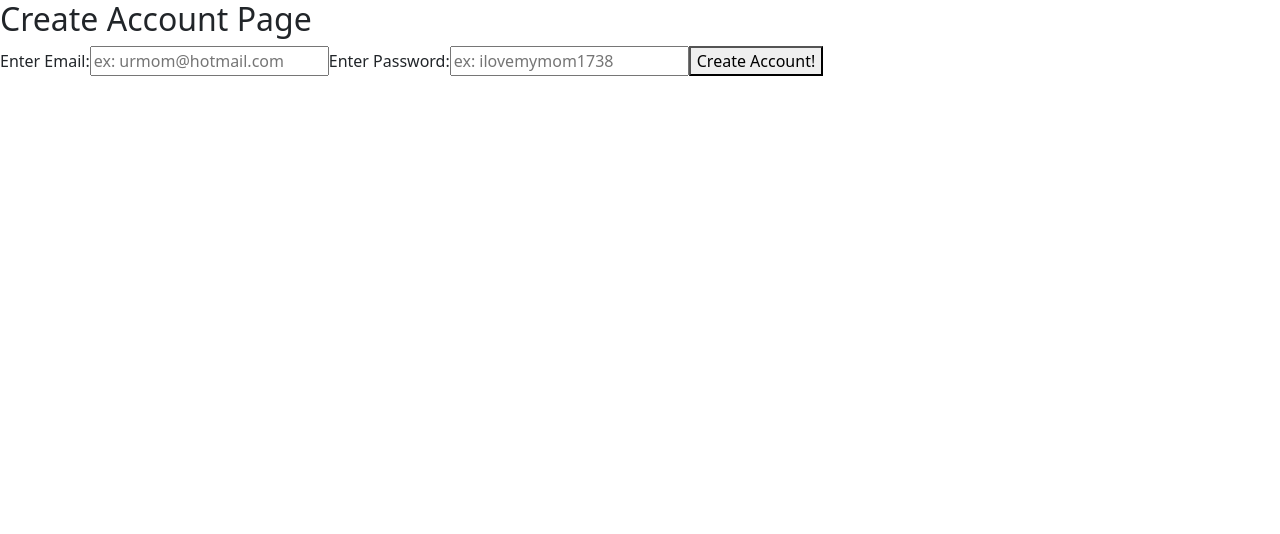
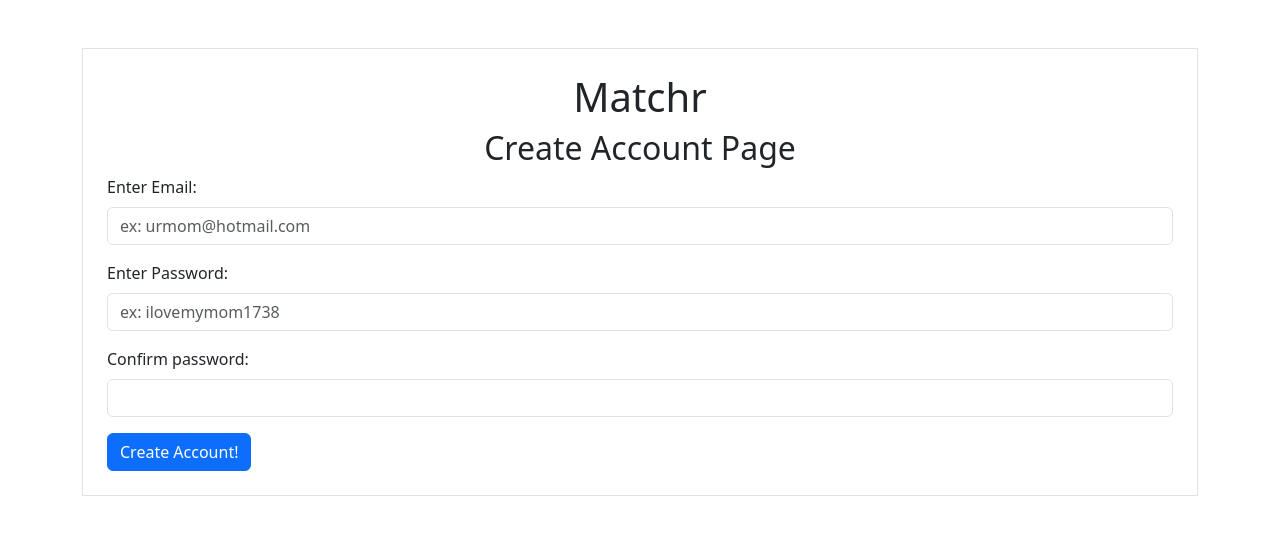
Before and after one commit to CS2250MatchaMatchr/FrontEnd, a React (Create React App) app in the folder client/: page /CreateAccount in a window 1280 px wide. Shown: the top 534 px of the page. Built offline with nearby package versions, Linux system fonts and the light colour scheme.

Commit message:
create account styling

```diff
--- a/client/src/pages/CreateAccount.js
+++ b/client/src/pages/CreateAccount.js
@@ -1,8 +1,11 @@
-import React, {useEffect,useState} from 'react'
-import {Formik, Form, Field, ErrorMessage} from 'formik'
-import * as Yup from 'yup'
+import React from 'react';
+import { Formik, Form, Field, ErrorMessage } from 'formik';
+import * as Yup from 'yup';
 import axios from "axios";
-
+import { Button } from 'react-bootstrap';
+import "bootstrap/dist/css/bootstrap.min.css";
+import "bootstrap/dist/js/bootstrap.bundle.min";
+import "../styles.css";
 
 export default function CreateAccount() {
 
@@ -23,20 +26,50 @@ export default function CreateAccount() {
     })
 
 
-    return(
-        <>
-            <h2>Create Account Page</h2>
-            <Formik initialValues={initialValues} onSubmit={onSubmit} validationSchema={validationSchema}>
-                <Form>
-                    <label>Enter Email:</label>
-                    <ErrorMessage name="email" component="span"/>
-                    <Field name="email" placeholder="ex: urmom@hotmail.com"/>
-                    <label>Enter Password:</label>
-                    <ErrorMessage name="hackerPassword" component="span"/>
-                    <Field name="hackerPassword" placeholder="ex: ilovemymom1738"/>
-                    <button type="submit" component="span">Create Account!</button>
-                </Form>
-            </Formik>
-        </>
-    )
+    // return(
+    //     <>
+    //         <h2>Create Account Page</h2>
+    //         <Formik initialValues={initialValues} onSubmit={onSubmit} validationSchema={validationSchema}>
+    //             <Form>
+    //                 <label>Enter Email:</label>
+    //                 <ErrorMessage name="email" component="span"/>
+    //                 <Field name="email" placeholder="ex: urmom@hotmail.com"/>
+    //                 <label>Enter Password:</label>
+    //                 <ErrorMessage name="hackerPassword" component="span"/>
+    //                 <Field name="hackerPassword" placeholder="ex: ilovemymom1738"/>
+    //                 <button type="submit" component="span">Create Account!</button>
+    //             </Form>
+    //         </Formik>
+    //     </>
+    // )
+
+    return (
+        <div className="container mt-5">
+            <div className="border p-4">
+                <h1 className="text-center">Matchr</h1>
+                <h2 className="text-center">Create Account Page</h2>
+                <Formik initialValues={initialValues} onSubmit={onSubmit} validationSchema={validationSchema}>
+                    <Form>
+                        <div className="mb-3">
+                            <label className="form-label">Enter Email:</label>
+                            <ErrorMessage name="email" component="span" />
+                            <Field className="form-control" name="email" placeholder="ex: urmom@hotmail.com" />
+                        </div>
+                        <div className="mb-3">
+                            <label className="form-label">Enter Password:</label>
+                            <ErrorMessage name="hackerPassword" component="span" />
+                            <Field className="form-control" name="hackerPassword" type="password" placeholder="ex: ilovemymom1738" />
+                        </div>
+                        <div className="mb-3">
+                            <label className="form-label">Confirm password:</label>
+                            <ErrorMessage name="passwordConfirmation" component="span" />
+                            <Field className="form-control" name="passwordConfirmation" type="password" />
+                        </div>
+                        <Button type="submit" className="btn btn-primary">Create Account!</Button>
+                    </Form>
+                </Formik>
+            </div>
+        </div>
+    );
+
 }
--- /dev/null
+++ b/client/src/styles.css
@@ -0,0 +1,8 @@
+.box {
+    background-color: lightgray; /* Custom color code */
+    border: 1px solid #e5e5e5;
+    border-radius: 10px;
+    padding: 20px;
+    text-align: center;
+    color: black; /* Text color */
+}
```
